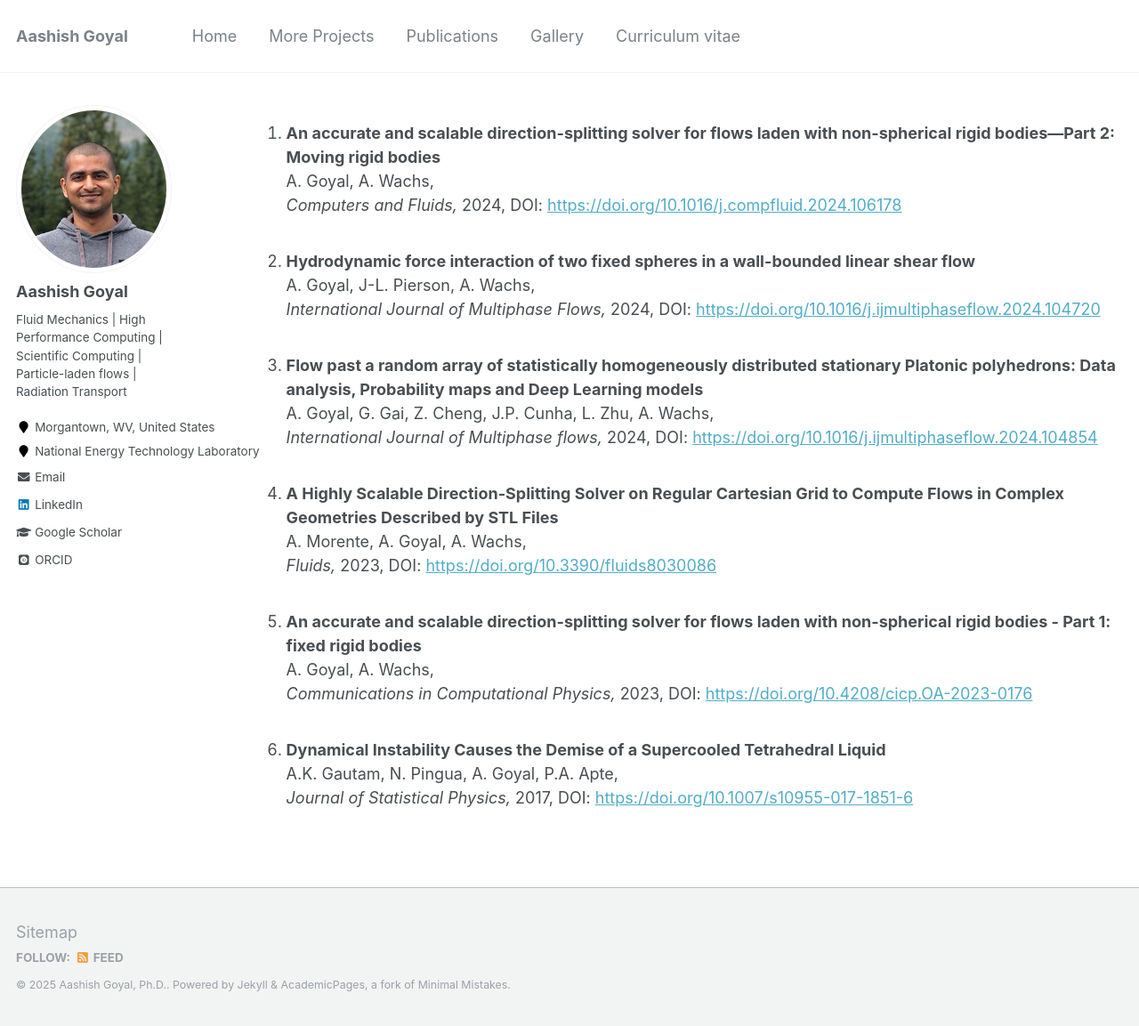
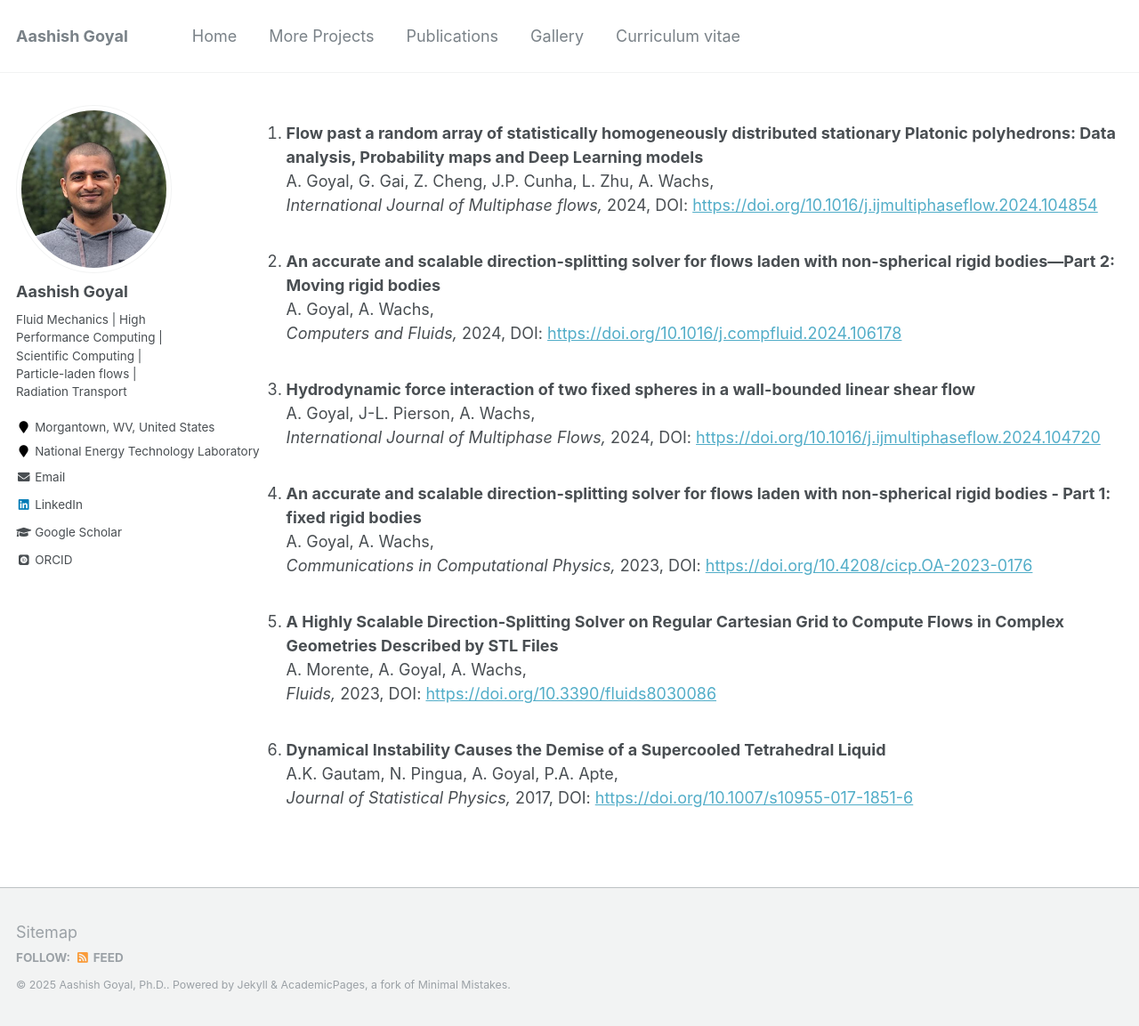
Before and after one commit to aashishgoyal0110/aashishgoyal0110.github.io, a Jekyll site: the page built from _pages/publications.md, in a window 1280 px wide and 1153 px high. Shown: the whole window at 89% size. Built offline with Jekyll 4.4.1, drawn with Linux system fonts in a browser that asks for light colours; some web fonts are replaced.

Commit message:
Update publications.md

```diff
--- a/_pages/publications.md
+++ b/_pages/publications.md
@@ -7,7 +7,7 @@ author_profile: true
 <!-- <p style="text-align:left; color:Blue; font-size:30px; font-weight:bold;"> Journal Articles </p> -->
 <ol>
 
-{% assign pubs = site.data.publications.references | sort: "year" | reverse %}
+{% assign pubs = site.data.publications.references | sort: "date" | reverse %}
 {% for pub in pubs %}
    {% if pub.article == "Journal" %}
       <li>
```
